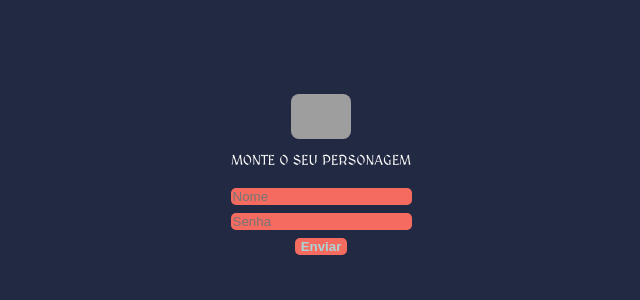
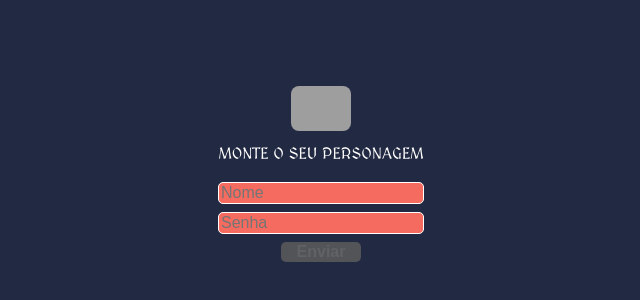
Before and after one commit to OdebaranSamuel/personagem, a plain HTML site: page index.html in a window 1280 px wide. Shown: the part 226-526 px from the top of the page, without its empty margins (319-959 px from the left). Drawn offline with Linux system fonts and the light colour scheme; grey boxes are pictures that could not be loaded.

Commit message:
Add files via upload

```diff
--- a/css/style.css
+++ b/css/style.css
@@ -26,22 +26,35 @@
     margin: 15px 0;
     color: white;
     font-family: "MedievalSharp", cursive;
-    font-size: 14px;
+    font-size: 1rem;
 }
 
 .input-login {
-    border: none;
+    border: solid 1px white;
     margin-bottom: 8px;
     border-radius: 5px;
     background-color: #f66b5f;
+    font-size: 1em;
+    max-width: 200px;
+    width: 100%;
     color: white;
+    outline: none;
 }
 
 .submit-login {
-    color: #acd3d6;
+    color: white;
     border: none;
     border-radius: 5px;
     background-color: #f66b5f;
     font-weight: 600;
     cursor: pointer;
+    font-size: 1em;
+    max-width: 80px;
+    width: 100%;
 }
+
+.submit-login:disabled {
+    background-color: #535458;
+    color: #616263;
+    cursor: auto;
+}
--- a/index.html
+++ b/index.html
@@ -9,7 +9,7 @@
     <title>Login</title>
 </head>
 <body>
-    <section class="container-login">
+    <form class="container-login">
         <div class="container-img">
             <img class="img-login" src="./img/img-login.png" alt="imagem para o login">
             <h1 class="titulo-login">MONTE O SEU PERSONAGEM</h1>
@@ -17,7 +17,9 @@
 
         <input type="text" placeholder="Nome" class="input-login">
         <input type="password" placeholder="Senha" class="input-login">
-        <button type="submit" class="submit-login"><a href="heroi.html"></a>Enviar</button>
-    </section>
+        <button type="submit" class="submit-login" disabled>Enviar</button>
+    </form>
+
+    <script src="./js/login.js"></script>
 </body>
 </html>
--- /dev/null
+++ b/js/login.js
@@ -0,0 +1,46 @@
+const input = document.querySelectorAll(".input-login");
+const botao = document.querySelector(".submit-login");
+const formulario = document.querySelector(".container-login");
+
+// o setAttribute recebe dois parametrso, o proprio atributo e o valor desse atributo
+const validaDados = (evento) => {
+    if (evento.target.value.length > 4) {
+        botao.removeAttribute("disabled");
+    } else {
+        botao.setAttribute("disabled", "");
+    }
+};
+
+const enviaDados = (evento) => {
+    evento.preventDefault();
+    window.location = "heroi.html";
+    localStorage.setItem("personagem", input[0].value);
+};
+
+input[1].addEventListener("input", validaDados);
+
+formulario.addEventListener("submit", enviaDados);
+// const validaDados = (element) => {
+//     if (element.value.length >= 3) {
+//       return true;
+//     } else {
+//       return false;
+//     }
+//   };
+
+//   const input = Array.from(document.querySelectorAll(".input-login"));
+//   const botao = document.querySelector(".submit-login");
+
+//   input.forEach((item) =>
+//     item.addEventListener("input", () => {
+// Verifica se ambos os item foram validados. O map retorna um array com o resultado da validação. O includes verifica se alguma validação foi false.
+//   const invalido = input.map((item) => validaDados(item)).includes(false);
+//   if (!invalido) {
+//     botao.removeAttribute("disabled");
+//   }
+// })
+//   );
+
+// [sa,od]
+//validaDados retorna false. includes false? sim (true)
+//se não for invalido, ou seja, invalido recebeu true. Se nao for verdadeiro removo
```
Also changed, not shown: css/heroi.css (added, +14 -0 lines), heroi.html (+33 -0 lines), js/heroi.js (added).
